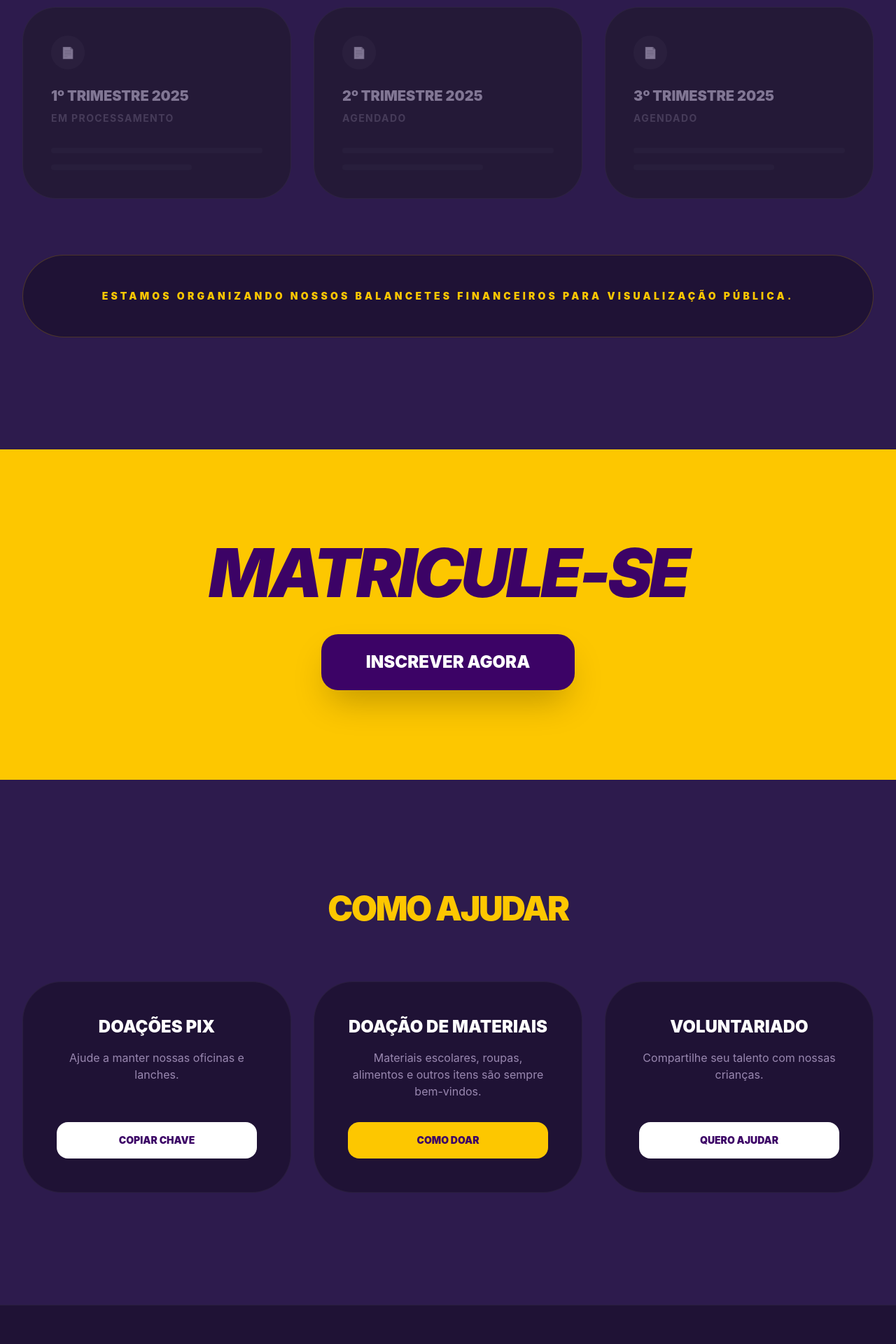
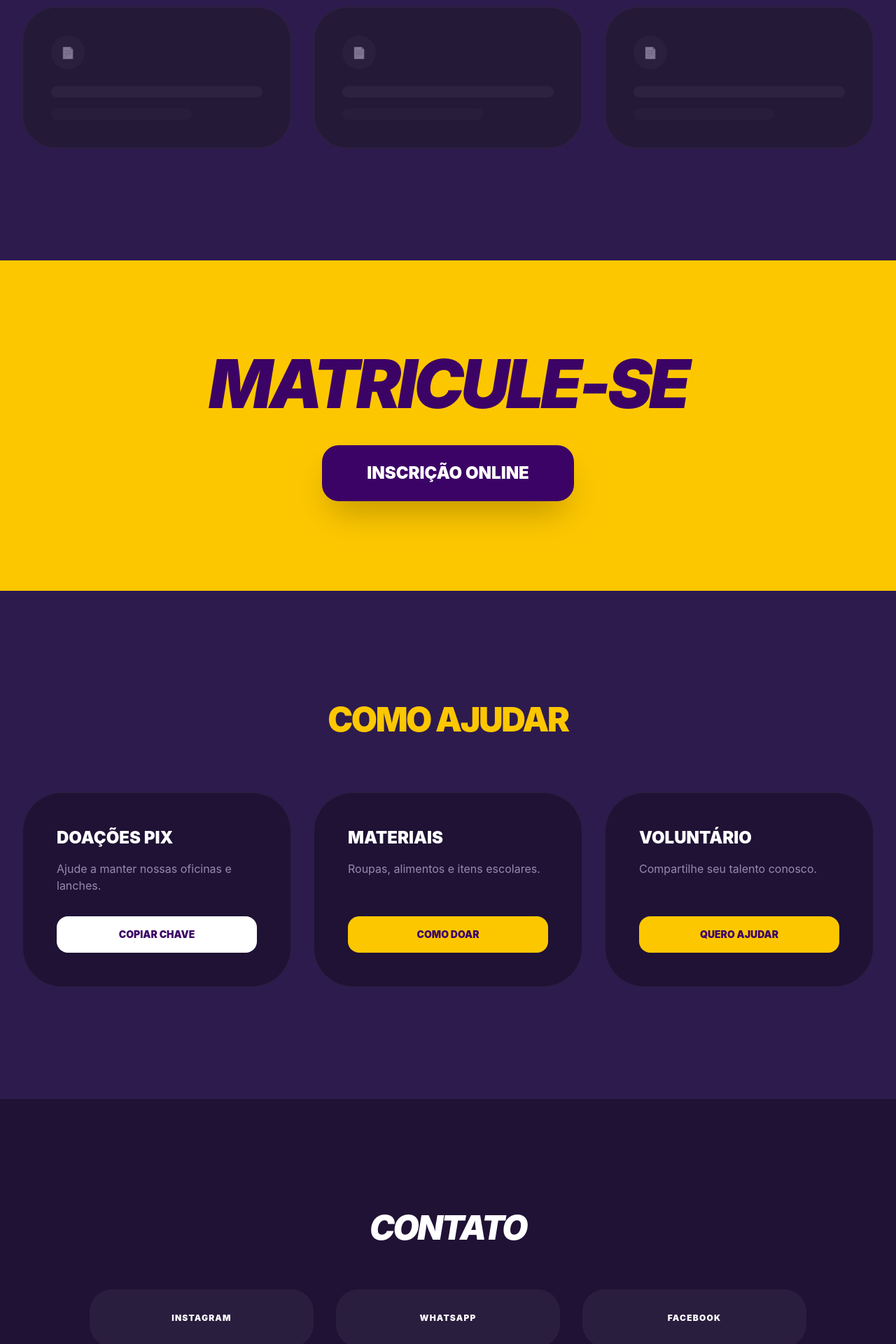
Before and after one commit to erickcardosoitp/website_tia_pretinha, a React (Vite) app: page / in a window 1280 px wide. Shown: the part 4480-6400 px from the top of the page at 70% size. Built offline with nearby package versions, Linux system fonts and the light colour scheme.

Commit message:
Adicionado alerta PIX

```diff
--- a/src/App.jsx
+++ b/src/App.jsx
@@ -3,7 +3,7 @@ import React, { useState, useEffect, useMemo } from 'react'
 /**
  * INSTITUTO TIA PRETINHA - VERSÃO ESTRATÉGICA ONG
  * Desenvolvedor: Erick Gonçalves Cardoso
- * Adição: Seção de Prestação de Contas (Transparência)
+ * Adição: Toast Notification para PIX (Substituindo o Alert)
  */
 
 // 1. IMPORTAÇÃO DE IMAGENS
@@ -18,6 +18,7 @@ function App() {
   const [activeSection, setActiveSection] = useState('inicio');
   const [projetoSelecionado, setProjetoSelecionado] = useState(null);
   const [fotoAtual, setFotoAtual] = useState(0);
+  const [showPixToast, setShowPixToast] = useState(false); // Estado para o Toast
 
   // --- LÓGICA DA GALERIA ---
   const fotosGaleria = useMemo(() => listaDeFotos, []);
@@ -56,9 +57,11 @@ function App() {
     return () => window.removeEventListener('scroll', handleScroll);
   }, []);
 
+  // --- LÓGICA DO PIX REVISADA ---
   const copiarChavePix = () => {
     navigator.clipboard.writeText("21965540576");
-    alert("Chave PIX copiada! 💜");
+    setShowPixToast(true);
+    setTimeout(() => setShowPixToast(false), 3000); // Esconde após 3 segundos
   }
 
   const projetos = [
@@ -75,7 +78,18 @@ function App() {
   return (
     <div className="min-h-screen bg-[#2D1B4D] text-white font-sans selection:bg-yellow-400 selection:text-purple-900 scroll-smooth overflow-x-hidden">
 
-      {/* NAVBAR REVISADA */}
+      {/* TOAST NOTIFICATION (PIX) */}
+      <div className={`fixed bottom-10 right-10 z-[300] transition-all duration-500 transform ${showPixToast ? 'translate-y-0 opacity-100' : 'translate-y-20 opacity-0 pointer-events-none'}`}>
+        <div className="bg-yellow-400 text-purple-950 px-8 py-4 rounded-2xl font-black shadow-2xl flex items-center gap-4">
+          <span className="text-2xl">💜</span>
+          <div className="flex flex-col">
+            <span className="text-xs uppercase tracking-widest opacity-70">Sucesso</span>
+            <span className="uppercase italic">Chave PIX Copiada!</span>
+          </div>
+        </div>
+      </div>
+
+      {/* NAVBAR */}
       <nav className="fixed top-0 w-full z-[100] bg-[#1F1235]/95 backdrop-blur-xl border-b border-white/10 px-4 md:px-6 py-4">
         <div className="max-w-7xl mx-auto flex justify-between items-center gap-4">
           <img
@@ -104,7 +118,7 @@ function App() {
 
           <button
             onClick={copiarChavePix}
-            className="bg-yellow-400 text-purple-950 px-5 py-2 rounded-full text-[10px] font-black uppercase tracking-widest shadow-lg flex-shrink-0"
+            className="bg-yellow-400 text-purple-950 px-5 py-2 rounded-full text-[10px] font-black uppercase tracking-widest shadow-lg flex-shrink-0 active:scale-95 transition-transform"
           >
             PIX
           </button>
@@ -192,76 +206,63 @@ function App() {
         </div>
       </section>
 
-      {/* NOVA SEÇÃO: PRESTAÇÃO DE CONTAS (TRANSPARÊNCIA) */}
+      {/* PRESTAÇÃO DE CONTAS */}
       <section id="transparencia" className="py-40 bg-[#2D1B4D] px-8 relative overflow-hidden">
-        <div className="max-w-7xl mx-auto">
-          <div className="flex flex-col md:flex-row justify-between items-end mb-20 gap-8">
-            <div className="text-left">
+        <div className="max-w-7xl mx-auto text-center md:text-left">
+          <div className="flex flex-col md:flex-row justify-between items-center md:items-end mb-20 gap-8">
+            <div>
               <h2 className="text-5xl md:text-7xl font-black uppercase italic tracking-tighter leading-none">Prestação de <br/><span className="text-yellow-400">Contas</span></h2>
-              <p className="mt-6 text-purple-200/60 max-w-xl text-lg uppercase font-black tracking-widest">Transparência total com cada centavo investido no futuro das nossas crianças.</p>
+              <p className="mt-6 text-purple-200/60 max-w-xl text-lg uppercase font-black tracking-widest mx-auto md:mx-0">Transparência total com cada centavo investido no futuro das nossas crianças.</p>
             </div>
             <div className="bg-yellow-400 text-purple-950 px-8 py-4 rounded-2xl font-black text-2xl animate-pulse">
               EM BREVE!
             </div>
           </div>
 
-          {/* MODELO DE RELATÓRIO (ESQUELETO) */}
           <div className="grid grid-cols-1 md:grid-cols-3 gap-8 opacity-40 grayscale">
-            {[
-              { periodo: "1º Trimestre 2025", status: "Em processamento" },
-              { periodo: "2º Trimestre 2025", status: "Agendado" },
-              { periodo: "3º Trimestre 2025", status: "Agendado" }
-            ].map((card, i) => (
-              <div key={i} className="bg-[#1F1235] p-10 rounded-[3rem] border border-white/10 flex flex-col items-start text-left">
-                <div className="w-12 h-12 bg-purple-500/20 rounded-full mb-6 flex items-center justify-center">
-                  <span className="text-purple-400">📄</span>
-                </div>
-                <h3 className="text-xl font-black uppercase mb-2">{card.periodo}</h3>
-                <p className="text-sm text-purple-300/50 mb-8 font-bold uppercase tracking-widest">{card.status}</p>
-                <div className="w-full h-2 bg-white/5 rounded-full mb-4"></div>
-                <div className="w-2/3 h-2 bg-white/5 rounded-full"></div>
+            {[1, 2, 3].map((i) => (
+              <div key={i} className="bg-[#1F1235] p-10 rounded-[3rem] border border-white/10">
+                <div className="w-12 h-12 bg-purple-500/20 rounded-full mb-6 flex items-center justify-center text-purple-400">📄</div>
+                <div className="w-full h-4 bg-white/10 rounded-full mb-4"></div>
+                <div className="w-2/3 h-4 bg-white/5 rounded-full"></div>
               </div>
             ))}
-          </div>
-
-          <div className="mt-20 p-12 bg-[#1F1235] rounded-[4rem] border border-yellow-400/20 text-center">
-            <p className="text-yellow-400 font-black uppercase tracking-[0.3em] text-sm">Estamos organizando nossos balancetes financeiros para visualização pública.</p>
           </div>
         </div>
       </section>
 
       {/* MATRICULE-SE */}
       <section id="matricule-se" className="py-32 bg-yellow-400 text-purple-950 px-8 text-center">
-        <h2 className="text-5xl md:text-8xl font-black mb-10 uppercase tracking-tighter italic">MATRICULE-SE</h2>
-        <a href="https://forms.gle/wddeiiAL3Fgn8feJ8" target="_blank" rel="noopener noreferrer" className="inline-block bg-purple-950 text-white px-16 py-6 rounded-3xl font-black text-2xl shadow-2xl hover:scale-105 transition-transform">INSCREVER AGORA</a>
+        <h2 className="text-5xl md:text-8xl font-black mb-10 uppercase tracking-tighter italic text-center">MATRICULE-SE</h2>
+        <a href="https://forms.gle/wddeiiAL3Fgn8feJ8" target="_blank" rel="noopener noreferrer" className="inline-block bg-purple-950 text-white px-16 py-6 rounded-3xl font-black text-2xl shadow-2xl hover:scale-105 transition-transform uppercase">Inscrição Online</a>
       </section>
 
-      {/* AJUDA / PIX / MATERIAIS */}
+      {/* AJUDA / PIX */}
       <section id="como-ajudar" className="py-40 px-8 bg-[#2D1B4D]">
         <div className="max-w-7xl mx-auto text-center">
           <h2 className="text-5xl font-black mb-20 uppercase tracking-tighter text-yellow-400">COMO AJUDAR</h2>
-          <div className="grid grid-cols-1 md:grid-cols-3 gap-8">
-            <div className="bg-[#1F1235] p-12 rounded-[3.5rem] border border-white/5 flex flex-col">
-              <h3 className="text-2xl font-black mb-4 uppercase">Doações PIX</h3>
-              <p className="text-purple-200/60 mb-8">Ajude a manter nossas oficinas e lanches.</p>
-              <button onClick={copiarChavePix} className="mt-auto bg-white text-purple-950 px-10 py-4 rounded-2xl font-black text-sm uppercase hover:bg-yellow-400 transition-colors">Copiar Chave</button>
-            </div>
-            <div className="bg-[#1F1235] p-12 rounded-[3.5rem] border border-white/5 flex flex-col">
-              <h3 className="text-2xl font-black mb-4 uppercase">Doação de Materiais</h3>
-              <p className="text-purple-200/60 mb-8">Materiais escolares, roupas, alimentos e outros itens são sempre bem-vindos.</p>
-              <a href="https://wa.me/5521965540576" target="_blank" rel="noreferrer" className="mt-auto inline-block bg-yellow-400 text-purple-950 px-10 py-4 rounded-2xl font-black text-sm uppercase hover:bg-white transition-colors">Como Doar</a>
-            </div>
-            <div className="bg-[#1F1235] p-12 rounded-[3.5rem] border border-white/5 flex flex-col">
-              <h3 className="text-2xl font-black mb-4 uppercase">Voluntariado</h3>
-              <p className="text-purple-200/60 mb-8">Compartilhe seu talento com nossas crianças.</p>
-              <a href="https://wa.me/5521965540576" target="_blank" rel="noreferrer" className="mt-auto inline-block bg-white text-purple-950 px-10 py-4 rounded-2xl font-black text-sm uppercase hover:bg-yellow-400 transition-colors">Quero Ajudar</a>
-            </div>
+          <div className="grid grid-cols-1 md:grid-cols-3 gap-8 text-left">
+            {[
+              { t: "Doações PIX", d: "Ajude a manter nossas oficinas e lanches.", b: "Copiar Chave", act: copiarChavePix },
+              { t: "Materiais", d: "Roupas, alimentos e itens escolares.", b: "Como Doar", link: "https://wa.me/5521965540576" },
+              { t: "Voluntário", d: "Compartilhe seu talento conosco.", b: "Quero Ajudar", link: "https://wa.me/5521965540576" }
+            ].map((item, idx) => (
+              <div key={idx} className="bg-[#1F1235] p-12 rounded-[3.5rem] border border-white/5 flex flex-col h-full">
+                <h3 className="text-2xl font-black mb-4 uppercase">{item.t}</h3>
+                <p className="text-purple-200/60 mb-8">{item.d}</p>
+                {item.act ? (
+                  <button onClick={item.act} className="mt-auto bg-white text-purple-950 px-10 py-4 rounded-2xl font-black text-sm uppercase hover:bg-yellow-400 transition-colors">{item.b}</button>
+                ) : (
+                  <a href={item.link} target="_blank" rel="noreferrer" className="mt-auto inline-block bg-yellow-400 text-purple-950 px-10 py-4 rounded-2xl font-black text-sm uppercase hover:bg-white text-center transition-colors">{item.b}</a>
+                )}
+              </div>
+            ))}
           </div>
         </div>
       </section>
 
       {/* CONTATO */}
-      <section id="contato" className="py-40 bg-[#1F1235] px-8 border-t border-white/5">
+      <section id="contato" className="py-40 bg-[#1F1235] px-8">
         <div className="max-w-5xl mx-auto text-center">
           <h2 className="text-5xl font-black mb-16 uppercase italic tracking-tighter">CONTATO</h2>
           <div className="grid grid-cols-1 md:grid-cols-3 gap-8">
@@ -272,14 +273,14 @@ function App() {
         </div>
       </section>
 
-      {/* MODAL */}
+      {/* MODAL PROJETOS */}
       {projetoSelecionado && (
         <div className="fixed inset-0 z-[200] flex items-center justify-center p-6 bg-purple-950/98 backdrop-blur-xl">
-          <div className="bg-white text-purple-950 max-w-2xl w-full rounded-[4rem] p-12 relative shadow-2xl">
+          <div className="bg-white text-purple-950 max-w-2xl w-full rounded-[4rem] p-12 relative">
             <button onClick={() => setProjetoSelecionado(null)} className="absolute top-8 right-10 text-3xl font-black">✕</button>
             <h3 className="text-4xl font-black uppercase mb-6 tracking-tighter">{projetoSelecionado.titulo}</h3>
             <p className="text-xl text-slate-700 mb-10 leading-relaxed font-light italic">"{projetoSelecionado.detalhe}"</p>
-            <button onClick={() => setProjetoSelecionado(null)} className="bg-purple-700 text-white px-8 py-5 rounded-2xl font-black w-full uppercase tracking-widest shadow-lg">Fechar</button>
+            <button onClick={() => setProjetoSelecionado(null)} className="bg-purple-700 text-white px-8 py-5 rounded-2xl font-black w-full uppercase tracking-widest">Fechar</button>
           </div>
         </div>
       )}
@@ -287,7 +288,7 @@ function App() {
       {/* FOOTER */}
       <footer className="bg-black py-16 px-8 text-center border-t border-white/5">
         <p className="text-[10px] text-slate-600 font-black uppercase tracking-[0.4em]">© 2025 Instituto Tia Pretinha • Todos os direitos reservados</p>
-        <p className="text-[11px] text-yellow-500/50 font-black uppercase tracking-widest mt-6">Arquitetura Digital por Erick Gonçalves Cardoso</p>
+        <p className="text-[11px] text-yellow-500/50 font-black uppercase tracking-widest mt-6 italic">Arquitetura Digital por Erick Gonçalves Cardoso</p>
       </footer>
     </div>
   )
```
Also changed, not shown: index.html (+20 -3 lines).
